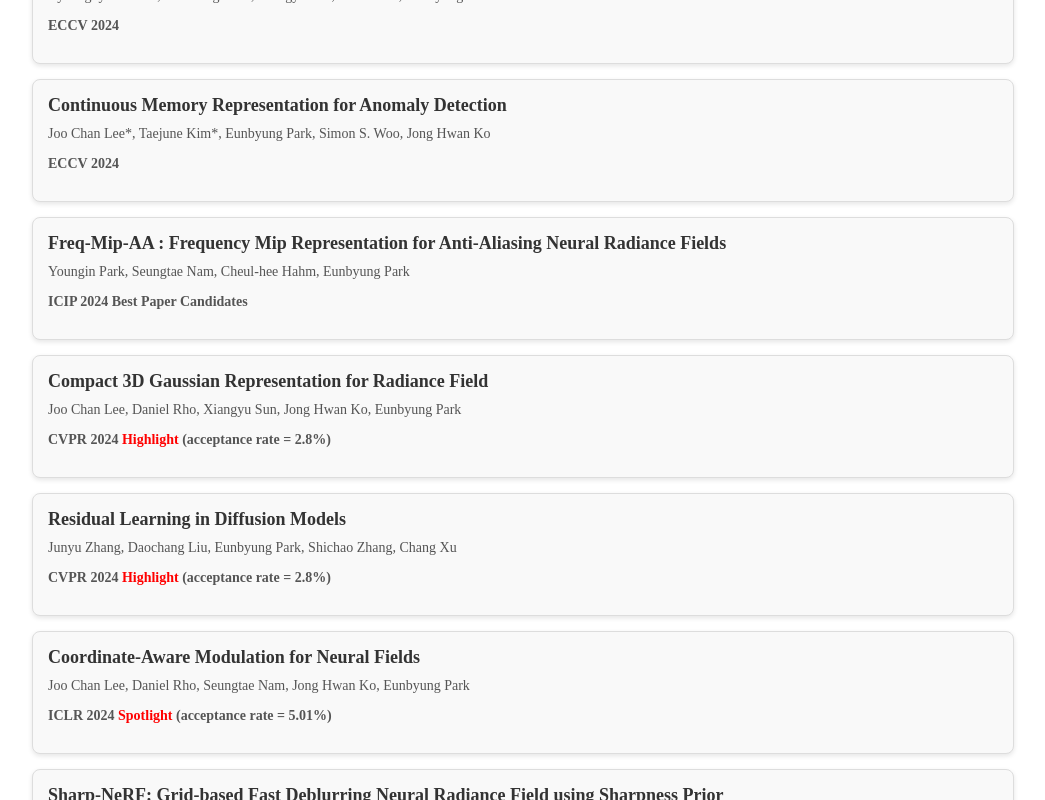
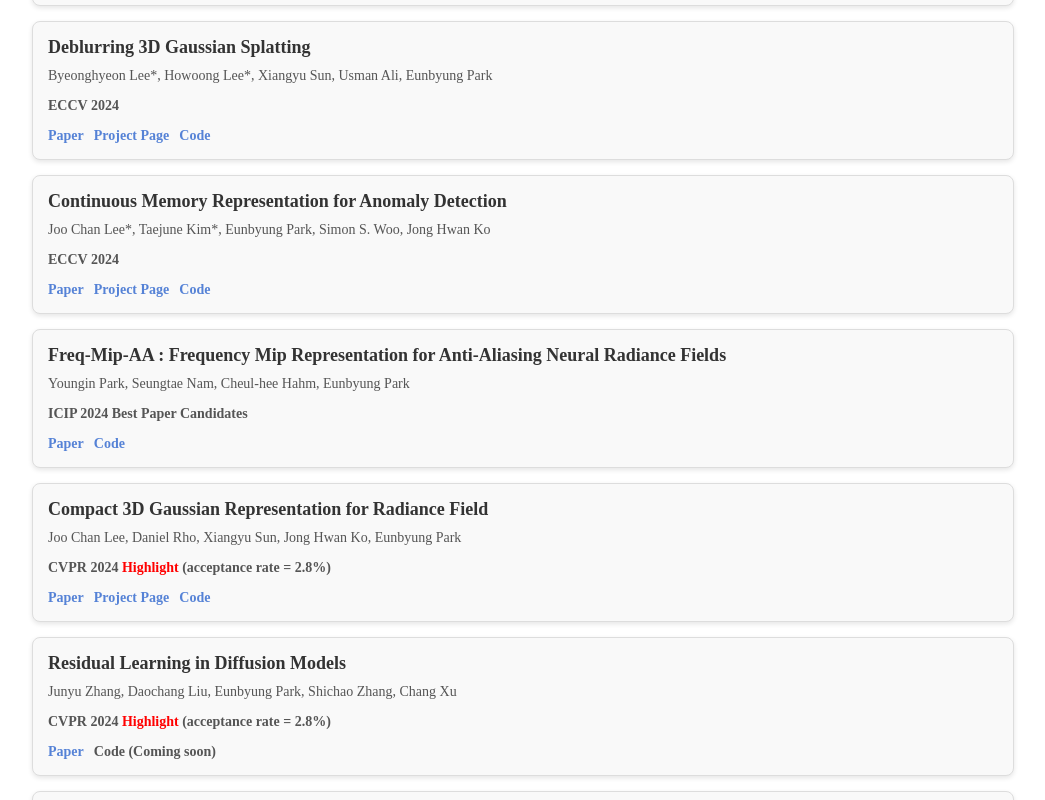
Before and after one commit to Ubin108/VSC_LAB, a React (Create React App) app: page /publication in a window 1280 px wide. Shown: the part 2060-2860 px from the top of the page, without its empty margins (117-1162 px from the left). Built offline with nearby package versions, Linux system fonts and the light colour scheme; some icons are missing.

Commit message:
add paper links

```diff
--- a/src/PublicationPage.js
+++ b/src/PublicationPage.js
@@ -66,20 +66,154 @@
             paper: "https://arxiv.org/abs/2403.06342",
         }
     },
-    { year: 2025, title: "Sequence Matters: Harnessing Video Models in 3D Super-Resolution", journal: "AAAI 2025", authors: "Hyun-kyu Ko*, Dongheok Park*, Youngin Park, Byeonghyeon Lee, Juhee Han, Eunbyung Park" },
-    { year: 2025, title: "DiffuseHigh: Training-free Progressive High-Resolution Image Synthesis through Structure Guidance", journal: "AAAI 2025", authors: "Younghyun Kim*, Geunmin Hwang*, Junyu Zhang, Eunbyung Park" },
-    { year: 2025, title: "CodecNeRF: Toward Fast Encoding and Decoding, Compact, and High-quality Novel-view Synthesis", journal: "AAAI 2025", authors: "Gyeongjin Kang*, Younggeun Lee*, Seungjun Oh, Eunbyung Park" },
-    { year: 2024, title: "Parameter-Efficient Instance-Adaptive Neural Video Compression", journal: "ACCV 2024 Oral (acceptance rate = 5.6%)", authors: "Seungjun Oh*, Hyunmo Yang*, Eunbyung Park" },
-    { year: 2024, title: "F-3DGS: Factorized Coordinates and Representations for 3D Gaussian Splatting", journal: "ACM MM 2024", authors: "Xiangyu Sun, Joo Chan Lee, Daniel Rho, Jong Hwan Ko, Usman Ali, Eunbyung Park" },
-    { year: 2024, title: "Deblurring 3D Gaussian Splatting", journal: "ECCV 2024", authors: "Byeonghyeon Lee*, Howoong Lee*, Xiangyu Sun, Usman Ali, Eunbyung Park" },
-    { year: 2024, title: "Continuous Memory Representation for Anomaly Detection", journal: "ECCV 2024", authors: "Joo Chan Lee*, Taejune Kim*, Eunbyung Park, Simon S. Woo, Jong Hwan Ko" },
-    { year: 2024, title: "Freq-Mip-AA : Frequency Mip Representation for Anti-Aliasing Neural Radiance Fields", journal: "ICIP 2024 Best Paper Candidates", authors: "Youngin Park, Seungtae Nam, Cheul-hee Hahm, Eunbyung Park" },
-    { year: 2024, title: "Compact 3D Gaussian Representation for Radiance Field", journal: "CVPR 2024 Highlight (acceptance rate = 2.8%)", authors: "Joo Chan Lee, Daniel Rho, Xiangyu Sun, Jong Hwan Ko, Eunbyung Park" },
-    { year: 2024, title: "Residual Learning in Diffusion Models", journal: "CVPR 2024 Highlight (acceptance rate = 2.8%)", authors: "Junyu Zhang, Daochang Liu, Eunbyung Park, Shichao Zhang, Chang Xu" },
-    { year: 2024, title: "Coordinate-Aware Modulation for Neural Fields", journal: "ICLR 2024 Spotlight (acceptance rate = 5.01%)", authors: "Joo Chan Lee, Daniel Rho, Seungtae Nam, Jong Hwan Ko, Eunbyung Park" },
-    { year: 2024, title: "Sharp-NeRF: Grid-based Fast Deblurring Neural Radiance Field using Sharpness Prior", journal: "WACV 2024", authors: "Byeonghyeon Lee*, Howoong Lee*, Usman Ali, Eunbyung Park" },
-    { year: 2024, title: "Rethinking Convolutional Neural Networks for Trajectory Refinement", journal: "Pattern Recognition, Elsevier, 2024", authors: "Hanbit Yoon, Usman Ali, Joonhee Choi, Eunbyung Park" },
-    { year: 2024, title: "Hydra: Multi-head Low-rank Adaptation for Parameter Efficient Fine-tuning", journal: "Neural Networks, Elsevier, 2024", authors: "Sanghyeon Kim*, Hyunmo Yang*, Younghyun Kim*, Youngjoon Hong, Eunbyung Park" },
+    {
+        year: 2025,
+        title: "Sequence Matters: Harnessing Video Models in 3D Super-Resolution",
+        journal: "AAAI 2025",
+        authors: "Hyun-kyu Ko*, Dongheok Park*, Youngin Park, Byeonghyeon Lee, Juhee Han, Eunbyung Park",
+        links: {
+            paper: "https://arxiv.org/abs/2412.04591",
+            project: "https://benhenryl.github.io/MetaFormer/",
+            code: "https://github.com/benhenryL/MetaFormer"
+        }
+    },
+    {
+        year: 2025,
+        title: "DiffuseHigh: Training-free Progressive High-Resolution Image Synthesis through Structure Guidance",
+        journal: "AAAI 2025",
+        authors: "Younghyun Kim*, Geunmin Hwang*, Junyu Zhang, Eunbyung Park",
+        links: {
+            paper: "https://arxiv.org/abs/2412.04591",
+            project: "https://benhenryl.github.io/MetaFormer/",
+            code: "https://github.com/benhenryL/MetaFormer"
+        }
+    },
+    {
+        year: 2025,
+        title: "CodecNeRF: Toward Fast Encoding and Decoding, Compact, and High-quality Novel-view Synthesis",
+        journal: "AAAI 2025",
+        authors: "Gyeongjin Kang*, Younggeun Lee*, Seungjun Oh, Eunbyung Park",
+        links: {
+            paper: "https://arxiv.org/abs/2412.04591",
+            project: "https://benhenryl.github.io/MetaFormer/",
+            code: "https://github.com/benhenryL/MetaFormer"
+        }
+    },
+    {
+        year: 2024,
+        title: "Parameter-Efficient Instance-Adaptive Neural Video Compression",
+        journal: "ACCV 2024 Oral (acceptance rate = 5.6%)",
+        authors: "Seungjun Oh*, Hyunmo Yang*, Eunbyung Park",
+        links: {
+            paper: "https://arxiv.org/abs/2405.08530",
+            code: "https://github.com/ohsngjun/PEVC"
+        }
+    },
+    {
+        year: 2024,
+        title: "F-3DGS: Factorized Coordinates and Representations for 3D Gaussian Splatting",
+        journal: "ACM MM 2024",
+        authors: "Xiangyu Sun, Joo Chan Lee, Daniel Rho, Jong Hwan Ko, Usman Ali, Eunbyung Park",
+        links: {
+            paper: "https://arxiv.org/abs/2405.17083",
+            project: "https://xiangyu1sun.github.io/Factorize-3DGS/",
+            code: "https://github.com/Xiangyu1Sun/Factorize-3DGS"
+        }
+    },
+    {
+        year: 2024,
+        title: "Deblurring 3D Gaussian Splatting",
+        journal: "ECCV 2024",
+        authors: "Byeonghyeon Lee*, Howoong Lee*, Xiangyu Sun, Usman Ali, Eunbyung Park",
+        links: {
+            paper: "https://arxiv.org/abs/2401.00834",
+            project: "https://benhenryl.github.io/Deblurring-3D-Gaussian-Splatting/",
+            code: "https://github.com/benhenryL/Deblurring-3D-Gaussian-Splatting"
+        }
+    },
+    {
+        year: 2024,
+        title: "Continuous Memory Representation for Anomaly Detection",
+        journal: "ECCV 2024",
+        authors: "Joo Chan Lee*, Taejune Kim*, Eunbyung Park, Simon S. Woo, Jong Hwan Ko",
+        links: {
+            paper: "https://arxiv.org/abs/2402.18293",
+            project: "https://tae-mo.github.io/crad/",
+            code: "https://github.com/tae-mo/CRAD"
+        }
+    },
+    {
+        year: 2024,
+        title: "Freq-Mip-AA : Frequency Mip Representation for Anti-Aliasing Neural Radiance Fields",
+        journal: "ICIP 2024 Best Paper Candidates",
+        authors: "Youngin Park, Seungtae Nam, Cheul-hee Hahm, Eunbyung Park",
+        links: {
+            paper: "https://arxiv.org/abs/2406.13251",
+            code: "https://github.com/yi0109/FreqMipAA"
+        }
+    },
+    {
+        year: 2024,
+        title: "Compact 3D Gaussian Representation for Radiance Field",
+        journal: "CVPR 2024 Highlight (acceptance rate = 2.8%)",
+        authors: "Joo Chan Lee, Daniel Rho, Xiangyu Sun, Jong Hwan Ko, Eunbyung Park",
+        links: {
+            paper: "https://arxiv.org/abs/2311.13681",
+            project: "https://maincold2.github.io/c3dgs/",
+            code: "https://github.com/maincold2/Compact-3DGS"
+        }
+    },
+    {
+        year: 2024,
+        title: "Residual Learning in Diffusion Models",
+        journal: "CVPR 2024 Highlight (acceptance rate = 2.8%)",
+        authors: "Junyu Zhang, Daochang Liu, Eunbyung Park, Shichao Zhang, Chang Xu",
+        links: {
+            paper: "https://openaccess.thecvf.com/content/CVPR2024/html/Zhang_Residual_Learning_in_Diffusion_Models_CVPR_2024_paper.html",
+            code: "Coming soon"
+        }
+    },
+    {
+        year: 2024,
+        title: "Coordinate-Aware Modulation for Neural Fields",
+        journal: "ICLR 2024 Spotlight (acceptance rate = 5.01%)",
+        authors: "Joo Chan Lee, Daniel Rho, Seungtae Nam, Jong Hwan Ko, Eunbyung Park",
+        links: {
+            paper: "https://openreview.net/forum?id=4UiLqimGm5&noteId=4UiLqimGm5",
+            project: "https://maincold2.github.io/cam/",
+            code: "https://github.com/maincold2/cam"
+        }
+    },
+    {
+        year: 2024,
+        title: "Sharp-NeRF: Grid-based Fast Deblurring Neural Radiance Field using Sharpness Prior",
+        journal: "WACV 2024", authors: "Byeonghyeon Lee*, Howoong Lee*, Usman Ali, Eunbyung Park",
+        links: {
+            paper: "https://openaccess.thecvf.com/content/WACV2024/html/Lee_Sharp-NeRF_Grid-Based_Fast_Deblurring_Neural_Radiance_Fields_Using_Sharpness_Prior_WACV_2024_paper.html",
+            project: "https://benhenryl.github.io/SharpNeRF/",
+            code: "https://github.com/benhenryL/SharpNeRF"
+        }
+    },
+    {
+        year: 2024,
+        title: "Rethinking Convolutional Neural Networks for Trajectory Refinement",
+        journal: "Pattern Recognition, Elsevier, 2024",
+        authors: "Hanbit Yoon, Usman Ali, Joonhee Choi, Eunbyung Park",
+        links: {
+            paper: "https://www.sciencedirect.com/science/article/abs/pii/S0031320324006344",
+            code: "Coming soon"
+        }
+    },
+    {
+        year: 2024,
+        title: "Hydra: Multi-head Low-rank Adaptation for Parameter Efficient Fine-tuning",
+        journal: "Neural Networks, Elsevier, 2024",
+        authors: "Sanghyeon Kim*, Hyunmo Yang*, Younghyun Kim*, Youngjoon Hong, Eunbyung Park",
+        links: {
+            paper: "https://www.sciencedirect.com/science/article/abs/pii/S0893608024003381",
+            code: "https://github.com/extremebird/Hydra"
+        }
+    },
 ];
 
 const groupedPublications = publications.reduce((acc, pub) => {
--- a/src/TeamPage.js
+++ b/src/TeamPage.js
@@ -203,7 +203,7 @@
         'Namgyu Kang (MS, 2022.03 - 2024.08), PhD student at VSC Lab, SKKU',
         'Byeonghyeon Lee (MS, 2022.09 - 2024.08), PhD student at VSC Lab, SKKU',
         'Howoong Lee (MS, 2022.09 - 2024.08), industrial scholars program, Hanwha Vision',
-        'Youngin Park (MS, 2023.03 - 2024.08), part time industrial scholars program, Samsung Electronics]'];
+        'Youngin Park (MS, 2023.03 - 2024.08), part time industrial scholars program, Samsung Electronics'];
 
     return (
         <div className="team-page">
```
